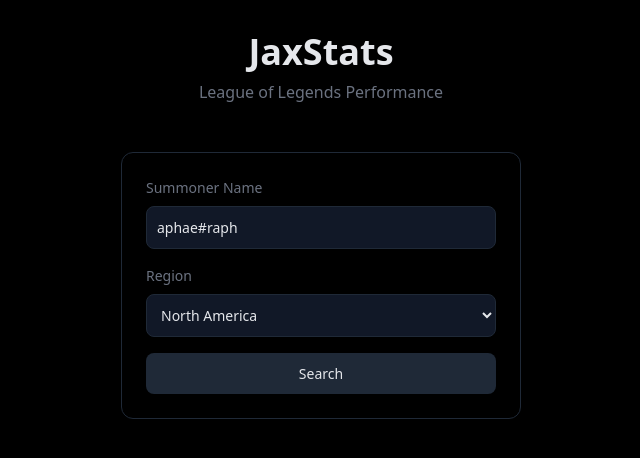
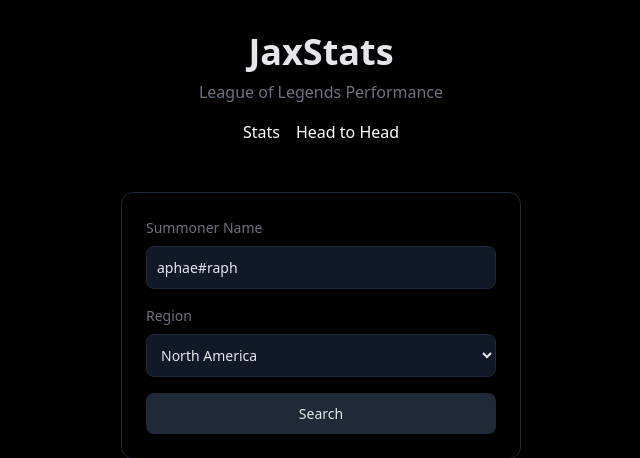
Before and after one commit to rsanandres/jaxstats, a FastAPI app: page / in a window 1280 px wide. Shown: the top 458 px of the page, without its empty margins (319-959 px from the left). Run offline with FastAPI, Linux system fonts and the light colour scheme; parts of the project's set-up code (start-up, migrations or seed data) failed here and were passed over.

Commit message:
New features

```diff
--- a/app/main.py
+++ b/app/main.py
@@ -57,6 +57,13 @@
     message: str
     traceback: Optional[str] = None
     code_context: Optional[Dict] = None
+
+class CompareRequest(BaseModel):
+    summoner1_name: str
+    summoner1_region: str
+    summoner2_name: str
+    summoner2_region: str
+    match_count: int = 5
 
 def log_debug(level: str, message: str, exc_info=None):
     """Log debug information with timestamp and stack trace."""
@@ -187,5 +194,20 @@
         log_debug("ERROR", error_msg, sys.exc_info())
         raise HTTPException(status_code=500, detail=error_msg)
 
+@app.post("/api/compare")
+async def compare_summoners(request: CompareRequest):
+    """Compare two summoners' stats side by side."""
+    try:
+        user1_stats = await analyze_summoner(request.summoner1_name, request.summoner1_region, request.match_count)
+        user2_stats = await analyze_summoner(request.summoner2_name, request.summoner2_region, request.match_count)
+        return {
+            "user1": user1_stats,
+            "user2": user2_stats
+        }
+    except Exception as e:
+        error_msg = f"Error comparing summoners: {str(e)}"
+        log_debug("ERROR", error_msg, sys.exc_info())
+        raise HTTPException(status_code=500, detail=error_msg)
+
 if __name__ == "__main__":
     uvicorn.run("app.main:app", host="0.0.0.0", port=8000, reload=True)
--- a/app/templates/index.html
+++ b/app/templates/index.html
@@ -12,6 +12,10 @@
         <header class="text-center mb-12">
             <h1 class="text-4xl font-bold text-gray-200 mb-2">JaxStats</h1>
             <p class="text-gray-500">League of Legends Performance</p>
+            <div class="flex justify-center space-x-4 mt-4">
+                <button id="tabStats" class="tab-button active">Stats</button>
+                <button id="tabCompare" class="tab-button">Head to Head</button>
+            </div>
         </header>
 
         <!-- Search Form -->
@@ -58,6 +62,14 @@
             </div>
         </div>
 
+        <div id="compareTab" class="hidden space-y-8">
+            <h2 class="text-xl font-medium text-gray-200 mb-4">Head to Head Comparison</h2>
+            <div id="comparisonResults" class="grid grid-cols-1 md:grid-cols-2 gap-8">
+                <div id="user1Stats" class="bg-gray-900/50 rounded-lg p-6"></div>
+                <div id="user2Stats" class="bg-gray-900/50 rounded-lg p-6"></div>
+            </div>
+        </div>
+
         <div id="error" class="hidden bg-red-900/30 text-red-200 p-4 rounded-lg mt-4"></div>
     </div>
 
```
